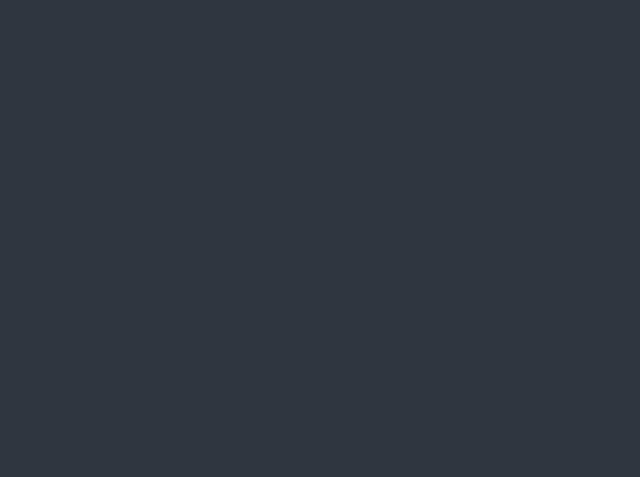
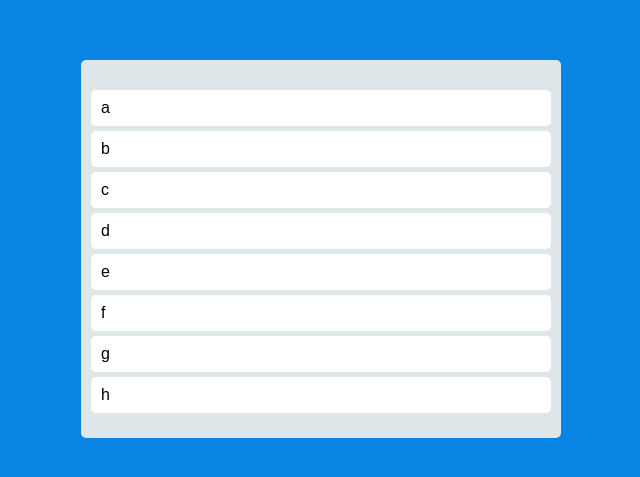
Before and after one commit to texasroh/canban-todo, a React (Create React App) app: page / in a window 1280 px wide. Shown: the part 151-628 px from the top of the page, without its empty margins (319-959 px from the left). Built offline with nearby package versions, Linux system fonts and the light colour scheme.

Commit message:
installed react beautiful dnd

```diff
--- a/package.json
+++ b/package.json
@@ -12,6 +12,7 @@
     "@types/react-dom": "^18.0.6",
     "@types/styled-components": "^5.1.26",
     "react": "^18.2.0",
+    "react-beautiful-dnd": "^13.1.1",
     "react-dom": "^18.2.0",
     "react-hook-form": "^7.34.2",
     "react-scripts": "5.0.1",
@@ -43,5 +44,8 @@
       "last 1 firefox version",
       "last 1 safari version"
     ]
+  },
+  "devDependencies": {
+    "@types/react-beautiful-dnd": "^13.1.2"
   }
 }
--- a/src/App.tsx
+++ b/src/App.tsx
@@ -1,5 +1,79 @@
+import { DragDropContext, Draggable, Droppable } from "react-beautiful-dnd";
+import { useRecoilState } from "recoil";
+import styled from "styled-components";
+import { toDoState } from "./atoms";
+
+const Wrapper = styled.div`
+    display: flex;
+    max-width: 480px;
+    width: 100%;
+    margin: 0 auto;
+    justify-content: center;
+    align-items: center;
+    height: 100vh;
+`;
+
+const Boards = styled.div`
+    display: grid;
+    width: 100%;
+    grid-template-columns: repeat(1, 1fr);
+`;
+
+const Board = styled.div`
+    padding: 20px 10px;
+    padding-top: 30px;
+    background-color: ${(props) => props.theme.boardColor};
+    border-radius: 5px;
+    min-height: 320px;
+`;
+
+const Card = styled.div`
+    border-radius: 5px;
+    margin-bottom: 5px;
+    padding: 10px 10px;
+    background-color: ${(props) => props.theme.cardColor};
+`;
+
 function App() {
-    return <div></div>;
+    const [toDos, setToDos] = useRecoilState(toDoState);
+    const onDragEnd = (args: any) => {
+        console.log(args);
+    };
+    return (
+        <DragDropContext onDragEnd={onDragEnd}>
+            <Wrapper>
+                <Boards>
+                    <Droppable droppableId="one">
+                        {(magic) => (
+                            <Board
+                                ref={magic.innerRef}
+                                {...magic.droppableProps}
+                            >
+                                {toDos.map((toDo, index) => (
+                                    <Draggable
+                                        key={index}
+                                        draggableId={toDo}
+                                        index={index}
+                                    >
+                                        {(magic) => (
+                                            <Card
+                                                ref={magic.innerRef}
+                                                {...magic.draggableProps}
+                                                {...magic.dragHandleProps}
+                                            >
+                                                {toDo}
+                                            </Card>
+                                        )}
+                                    </Draggable>
+                                ))}
+                                {magic.placeholder}
+                            </Board>
+                        )}
+                    </Droppable>
+                </Boards>
+            </Wrapper>
+        </DragDropContext>
+    );
 }
 
 export default App;
--- a/src/atoms.tsx
+++ b/src/atoms.tsx
@@ -1 +1,6 @@
 import { atom, selector } from "recoil";
+
+export const toDoState = atom({
+    key: "toDo",
+    default: ["a", "b", "c", "d", "e", "f", "g", "h"],
+});
--- a/src/index.tsx
+++ b/src/index.tsx
@@ -3,7 +3,7 @@
 import { RecoilRoot } from "recoil";
 import { ThemeProvider } from "styled-components";
 import App from "./App";
-import { darkTheme } from "./theme";
+import { colorfulTheme } from "./theme";
 import { createGlobalStyle } from "styled-components";
 
 const GlobalStyle = createGlobalStyle`
@@ -68,12 +68,12 @@
     document.getElementById("root") as HTMLElement
 );
 root.render(
-    <React.StrictMode>
-        <RecoilRoot>
-            <ThemeProvider theme={darkTheme}>
-                <GlobalStyle />
-                <App />
-            </ThemeProvider>
-        </RecoilRoot>
-    </React.StrictMode>
+    // <React.StrictMode>
+    <RecoilRoot>
+        <ThemeProvider theme={colorfulTheme}>
+            <GlobalStyle />
+            <App />
+        </ThemeProvider>
+    </RecoilRoot>
+    // </React.StrictMode>
 );
--- a/src/styled.d.ts
+++ b/src/styled.d.ts
@@ -4,7 +4,7 @@
     export interface DefaultTheme {
         bgColor: string;
         textColor: string;
-        accentColor: string;
-        cardBgColor: string;
+        boardColor: string;
+        cardColor: string;
     }
 }
--- a/src/theme.ts
+++ b/src/theme.ts
@@ -1,8 +1,8 @@
 import { DefaultTheme } from "styled-components";
 
-export const darkTheme: DefaultTheme = {
-    bgColor: "#2f3640",
-    textColor: "white",
-    accentColor: "#9c88ff",
-    cardBgColor: "transparent",
+export const colorfulTheme: DefaultTheme = {
+    bgColor: "#0984e3",
+    textColor: "black",
+    boardColor: "#dfe6e9",
+    cardColor: "white",
 };
```
Also changed, not shown: 1 other file (tests, documents, lock files or other folders).
